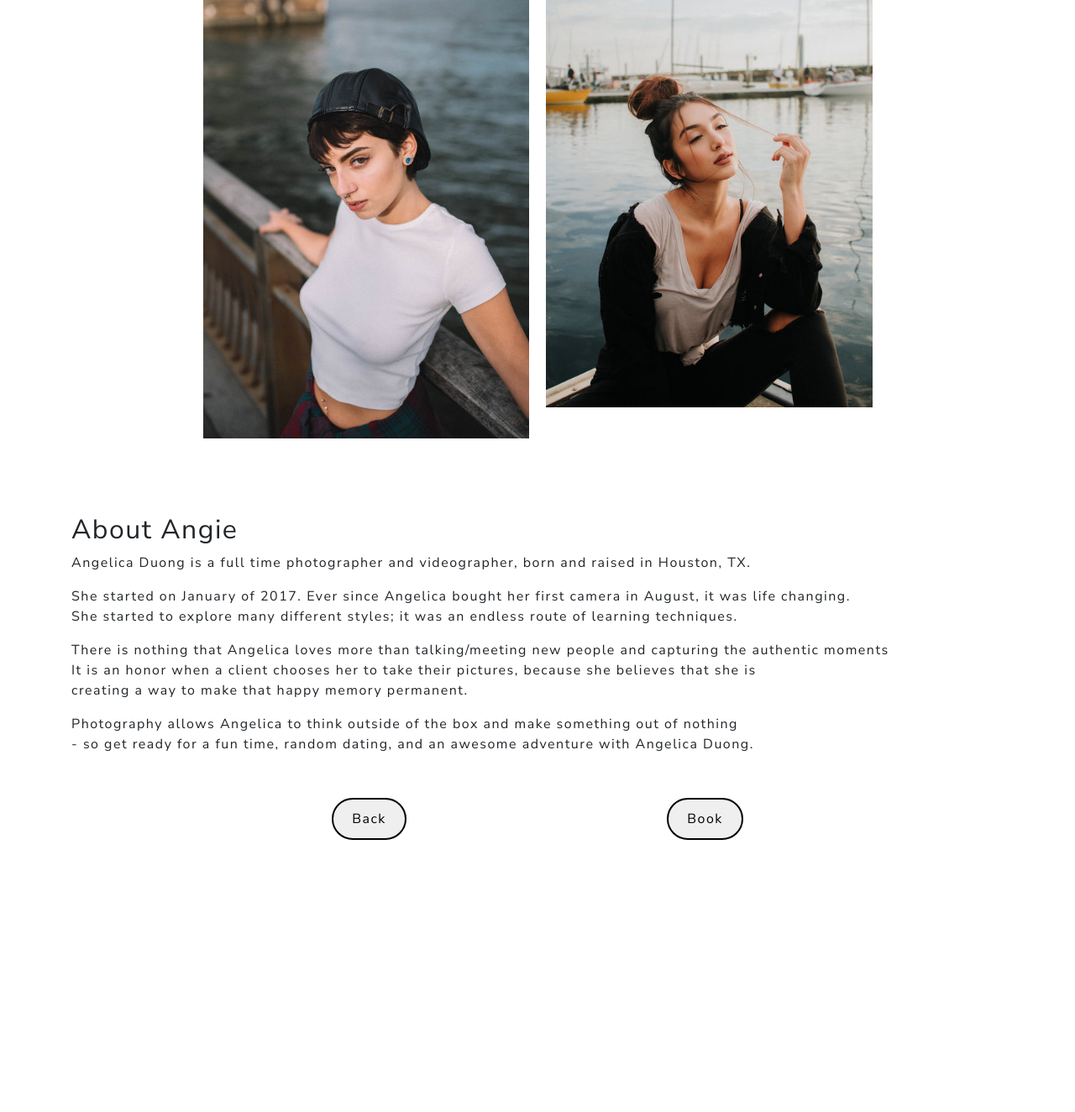
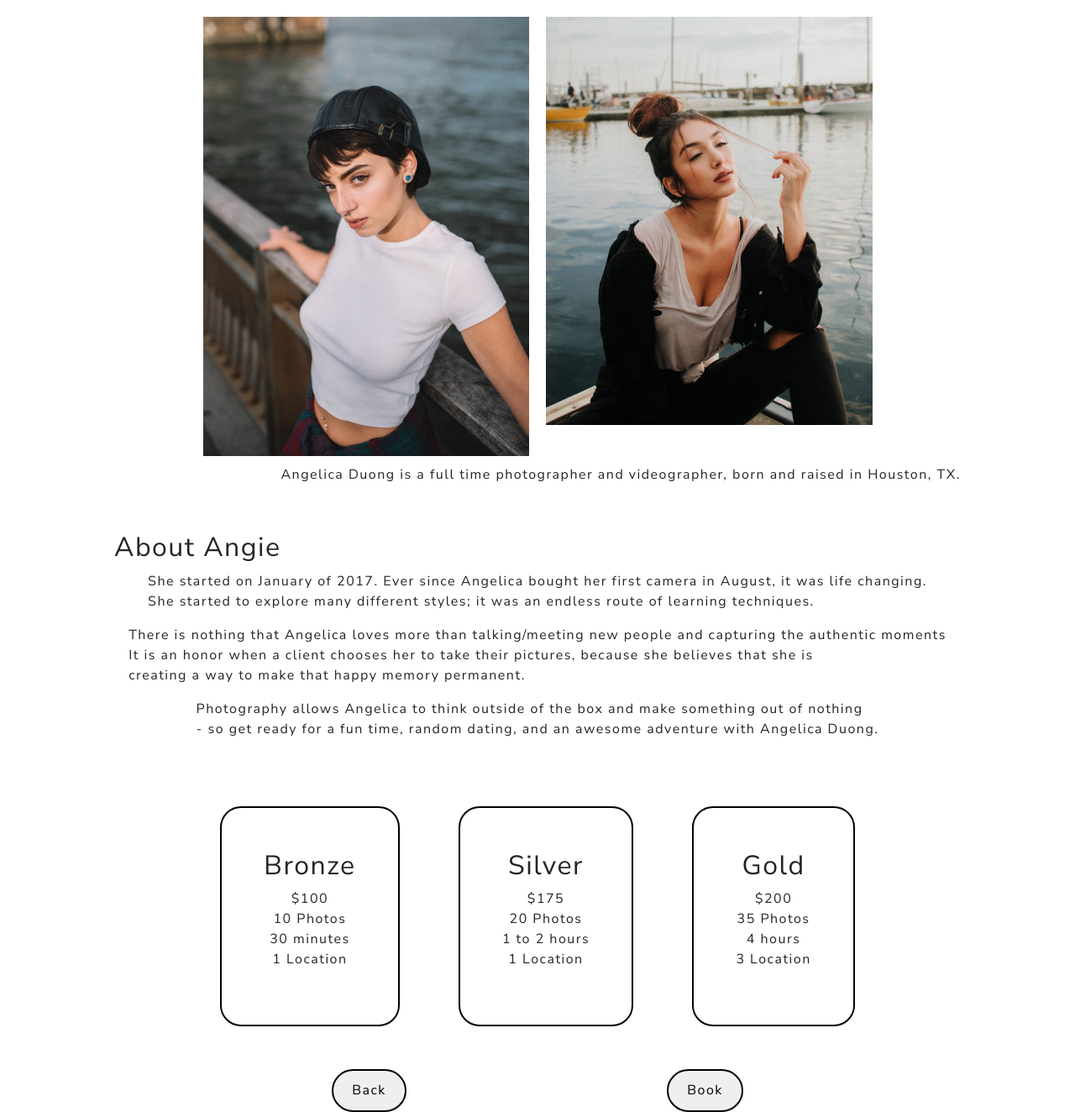
Before and after one commit to nabilahsan/shoot-mvp, a PHP site: page /angie.html in a window 1280 px wide. Shown: the part 1400-2724 px from the top of the page at 84% size. Before the commit the page ends 2400 px from the top, so only its background shows below. Run offline with PHP 8.4, Linux system fonts and the light colour scheme; some libraries are stand-ins or nearby versions.

Commit message:
fixed some nav issues and added portrait packges.
Signed-off-by: nabilahsan <nabilahsan95@gmail.com>

```diff
--- a/angie.html
+++ b/angie.html
@@ -134,6 +134,42 @@
         </p>
 
     </div>
+    <div id="packages" class="container-fluid">
+            <div id="p1">
+                <!-- Package 1 -->
+                <h2>Bronze</h2>
+                <ul class="list-unstyled">
+
+                    <li>$100</li>
+                    <!-- Hourly Rate -->
+                    <li>10 Photos</li>
+                    <!-- Number of Images  -->
+                    <li>30 minutes</li>
+                    <!-- Outfit changes -->
+                    <li>1 Location</li>
+                </ul>
+            </div>
+            <div id="p1">
+                <!-- Package 2 -->
+                <h2>Silver</h2>
+                <ul class="list-unstyled">
+                    <li>$175</li>
+                    <li>20 Photos</li>
+                    <li>1 to 2 hours</li>
+                    <li>1 Location</li>
+                </ul>
+            </div>
+            <div id="p1">
+                <!-- Package 3 -->
+                <h2>Gold</h2>
+                <ul class="list-unstyled">
+                    <li>$200</li>
+                    <li>35 Photos</li>
+                    <li>4 hours</li>
+                    <li>3 Location</li>
+                </ul>
+            </div>
+        </div>
 
     <div id="backb" class="container">
 
--- a/resources/css/profile.css
+++ b/resources/css/profile.css
@@ -3,8 +3,6 @@ html,
 body {
     width: 100%;
     height: 100%;
-    margin: 0px;
-    padding: 0px;
 }
 
 * {
@@ -18,6 +16,22 @@ a:hover {
 }
 
 /*Global end*/
+
+body {
+    background-color: white;
+  }
+
+  .container {
+    display: flex;
+    flex-direction: row;
+    flex-wrap: wrap;
+    justify-content: center;
+  }
+
+  ul,
+  li {
+    list-style-type: none;
+  }
 nav {
     background-color: white;
     box-shadow: 3px 0px 8px #707070;
@@ -30,6 +44,7 @@ nav {
 .nav-a {
     font-size: 1.2em;
     color: black;
+    text-align: end;
 }
 
 .navbar {
@@ -127,6 +142,26 @@ nav {
 
 #about h2 {
     margin-top: 80px;
+}
+
+#packages {
+    display: flex;
+    justify-content: space-evenly;
+    flex-direction: row;
+    margin-top: 5%;
+    padding-right: 15%;
+    padding-left: 15%;
+}
+
+#p1 {
+    border: 2px solid black;
+    padding: 50px;
+    border-radius: 25px;
+}
+
+
+#packages div {
+    text-align: center;
 }
 
 #backb {
@@ -262,6 +297,18 @@ nav {
         text-align: center;
     }
 
+    #packages {
+        display: flex;
+        flex-direction: column;
+        margin-top: 0;
+        margin-bottom: 15%;
+    }
+
+    #p1 {
+        padding: 10px;
+        margin-top: 15%;
+    }
+
     #backb {
         display: flex;
         justify-content: center;
```
Also changed, not shown: jordan.html (+37 -0 lines), lisa.html (+33 -0 lines).
